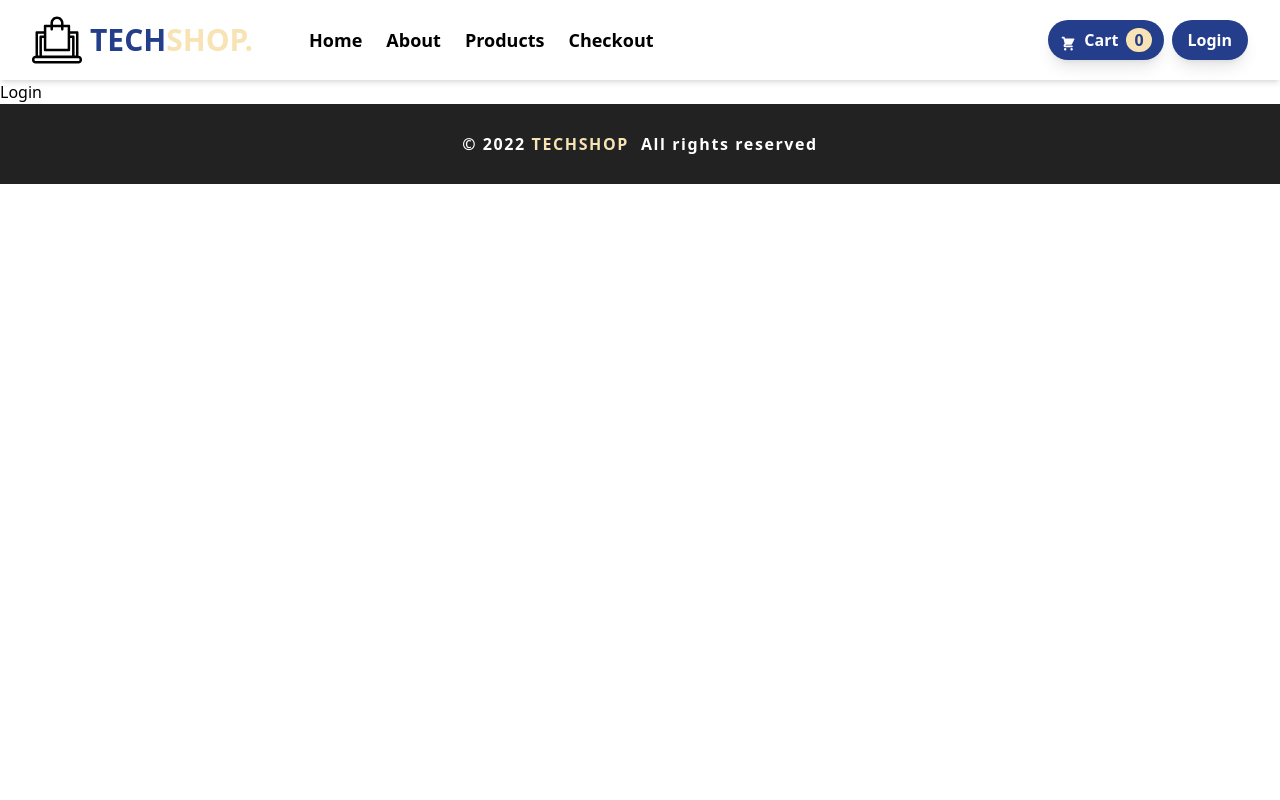
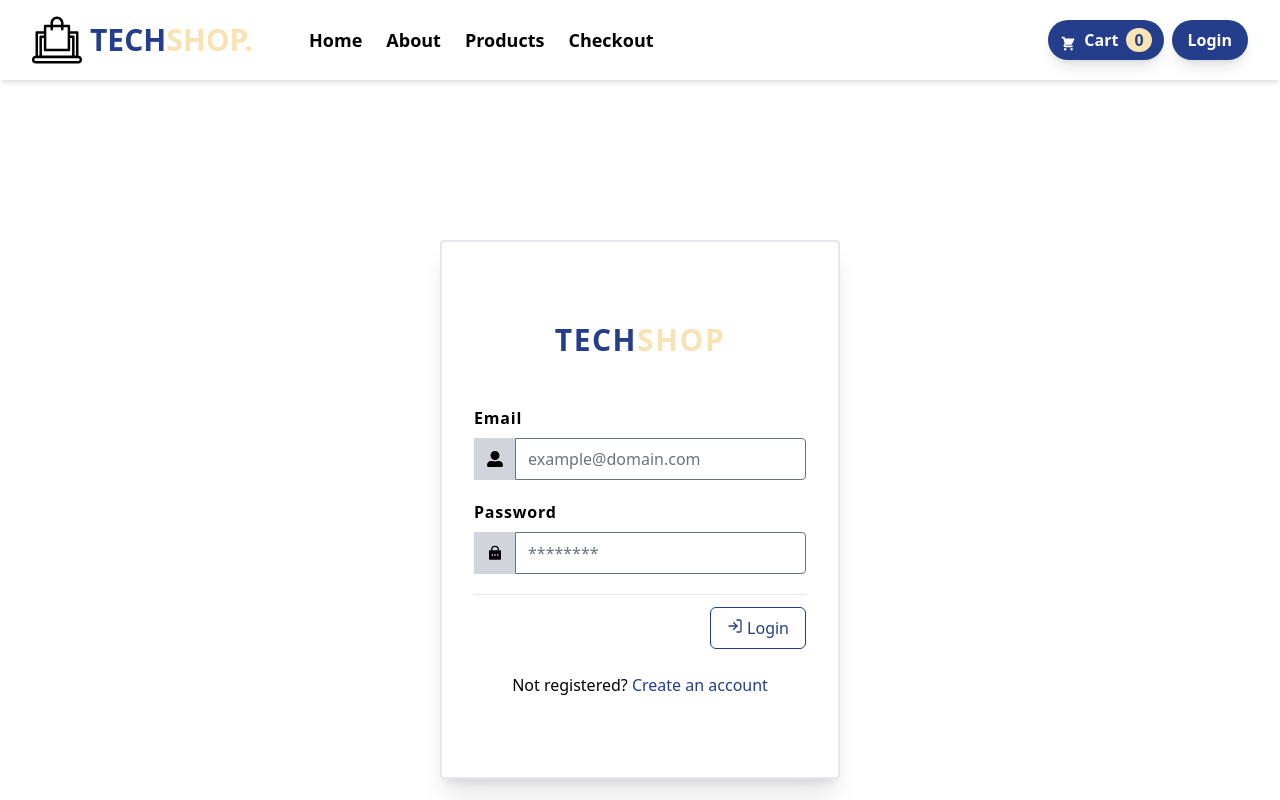
Before and after one commit to Astros47/react-tech-ecommerce, a React (Create React App) app in the folder client/: page /login in a window 1280 px wide. Shown: the top 800 px of the page. Built offline with nearby package versions, Linux system fonts and the light colour scheme; no server answers.

Commit message:
create login page

```diff
--- a/client/package.json
+++ b/client/package.json
@@ -9,13 +9,15 @@
     "@testing-library/react": "^12.1.4",
     "@testing-library/user-event": "^13.5.0",
     "axios": "^0.26.1",
+    "formik": "^2.2.9",
     "react": "^17.0.2",
     "react-dom": "^17.0.2",
     "react-icons": "^4.3.1",
     "react-redux": "^7.2.6",
     "react-router-dom": "^6.2.2",
     "react-scripts": "5.0.0",
-    "web-vitals": "^2.1.4"
+    "web-vitals": "^2.1.4",
+    "yup": "^0.32.11"
   },
   "scripts": {
     "start": "react-scripts start",
--- a/client/src/pages/Login.jsx
+++ b/client/src/pages/Login.jsx
@@ -1,8 +1,96 @@
+import React from "react";
+import { useFormik } from "formik";
+import * as Yup from "yup";
+
+import { FaUserAlt } from "react-icons/fa";
+import { FiLogIn } from 'react-icons/fi'
+import { RiLockPasswordFill } from "react-icons/ri";
+import { Link } from "react-router-dom";
 
 const Login = () => {
-    return (
-        <h1>Login</h1>
-    );
+  const formik = useFormik({
+    initialValues: {
+      email: "",
+      password: "",
+    },
+    validationSchema: Yup.object({
+      email: Yup.string().email("Invalid email address").required("Required"),
+      password: Yup.string().required("Required"),
+    }),
+    onSubmit: (values) => {
+      console.log(values);
+    },
+  });
+
+  return (
+    <div className="w-[80%] mx-auto mt-40 mb-52">
+      <div className="w-[400px] rounded shadow-xl border-2 border-solid px-8 py-20 mx-auto">
+        <h2 className="text-3xl uppercase tracking-wider font-bold text-center mb-12 select-none">
+          <span className="text-primary">tech</span>
+          <span className="text-secondary-200">shop</span>
+        </h2>
+        <form onSubmit={formik.handleSubmit}>
+          <div className="flex flex-col space-y-1 mb-4">
+            <label htmlFor="email" className="font-semibold tracking-wider">
+              Email
+            </label>
+            <div className="flex py-1">
+              <span className="flex items-center justify-center border border-gray-300 border-r-0 py-2 px-3 bg-gray-300  text-black">
+                <FaUserAlt />
+              </span>
+              <input
+                type="email"
+                name="email"
+                id="email"
+                onChange={formik.handleChange}
+                onBlur={formik.handleBlur}
+                value={formik.values.email}
+                className="form-input rounded-r w-full"
+                placeholder="example@domain.com"
+              />
+            </div>
+            {formik.touched.email && formik.errors.email && (
+              <p className="text-xs font-semibold text-red-600">
+                {formik.errors.email}
+              </p>
+            )}
+          </div>
+          <div className="flex flex-col space-y-1 mb-4">
+            <label htmlFor="password" className="font-semibold tracking-wider">
+              Password
+            </label>
+            <div className="flex py-1">
+              <span className="flex items-center justify-center border border-gray-300 border-r-0 py-2 px-3 bg-gray-300  text-black">
+                <RiLockPasswordFill />
+              </span>
+              <input
+                type="password"
+                name="password"
+                id="password"
+                onChange={formik.handleChange}
+                onBlur={formik.handleBlur}
+                value={formik.values.password}
+                className="form-input rounded-r w-full"
+                placeholder="********"
+              />
+            </div>
+            {formik.touched.password && formik.errors.password && (
+              <p className="text-xs text-red-600">{formik.errors.password}</p>
+            )}
+          </div>
+          <hr />
+            <button
+              type="submit"
+              className="px-4 py-2 block mt-3 ml-auto text-primary border border-primary hover:text-white hover:bg-primary rounded-md"
+            >
+              <span className="inline-flex justify-items-center mr-1"><FiLogIn /> </span>
+              Login
+            </button>
+        </form>
+        <p className="text-center mt-6">Not registered? <Link to='/register' className="text-primary">Create an account</Link> </p>
+      </div>
+    </div>
+  );
 };
 
 export default Login;
```
Also changed, not shown: 1 other file (tests, documents, lock files or other folders).
